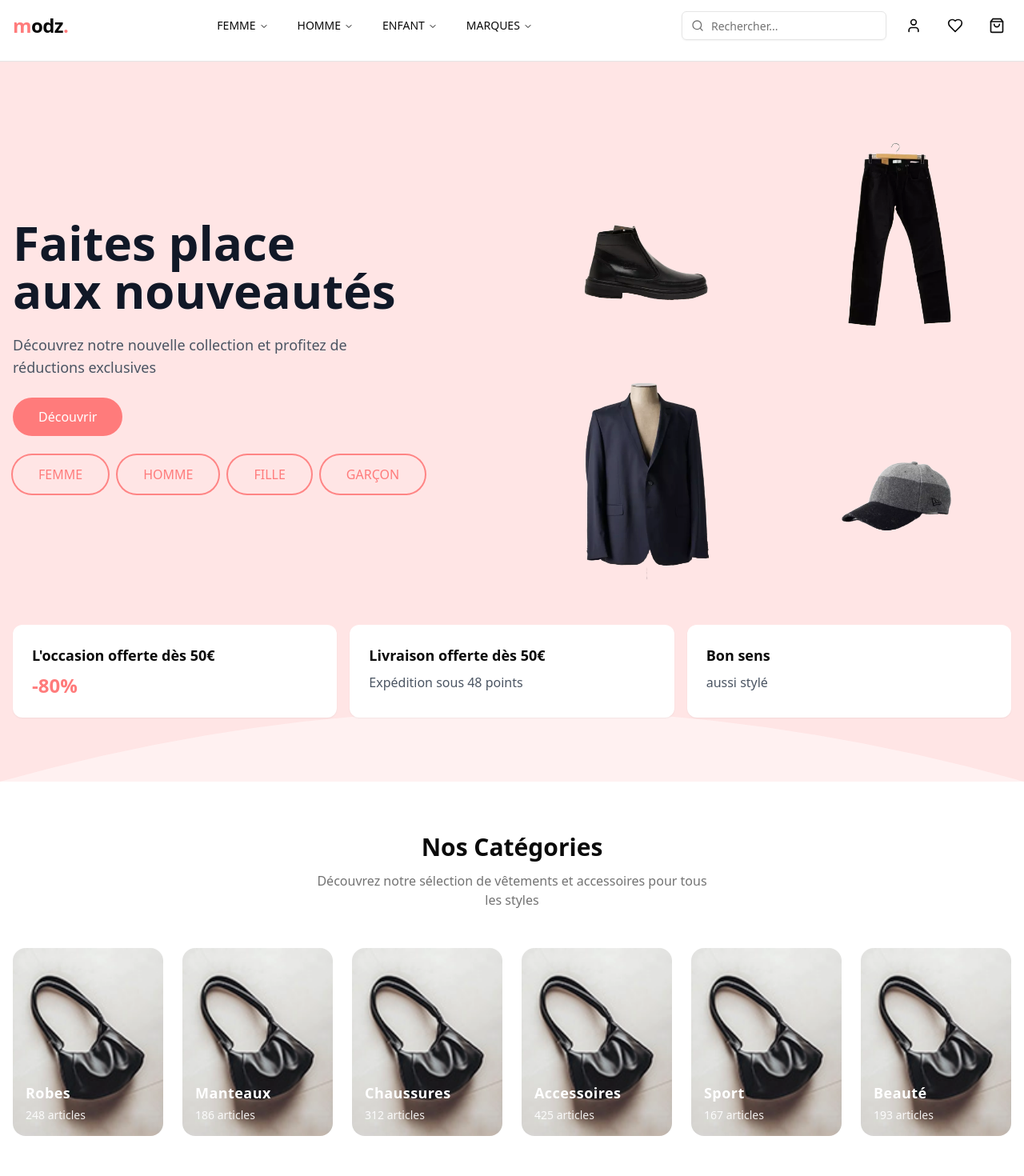
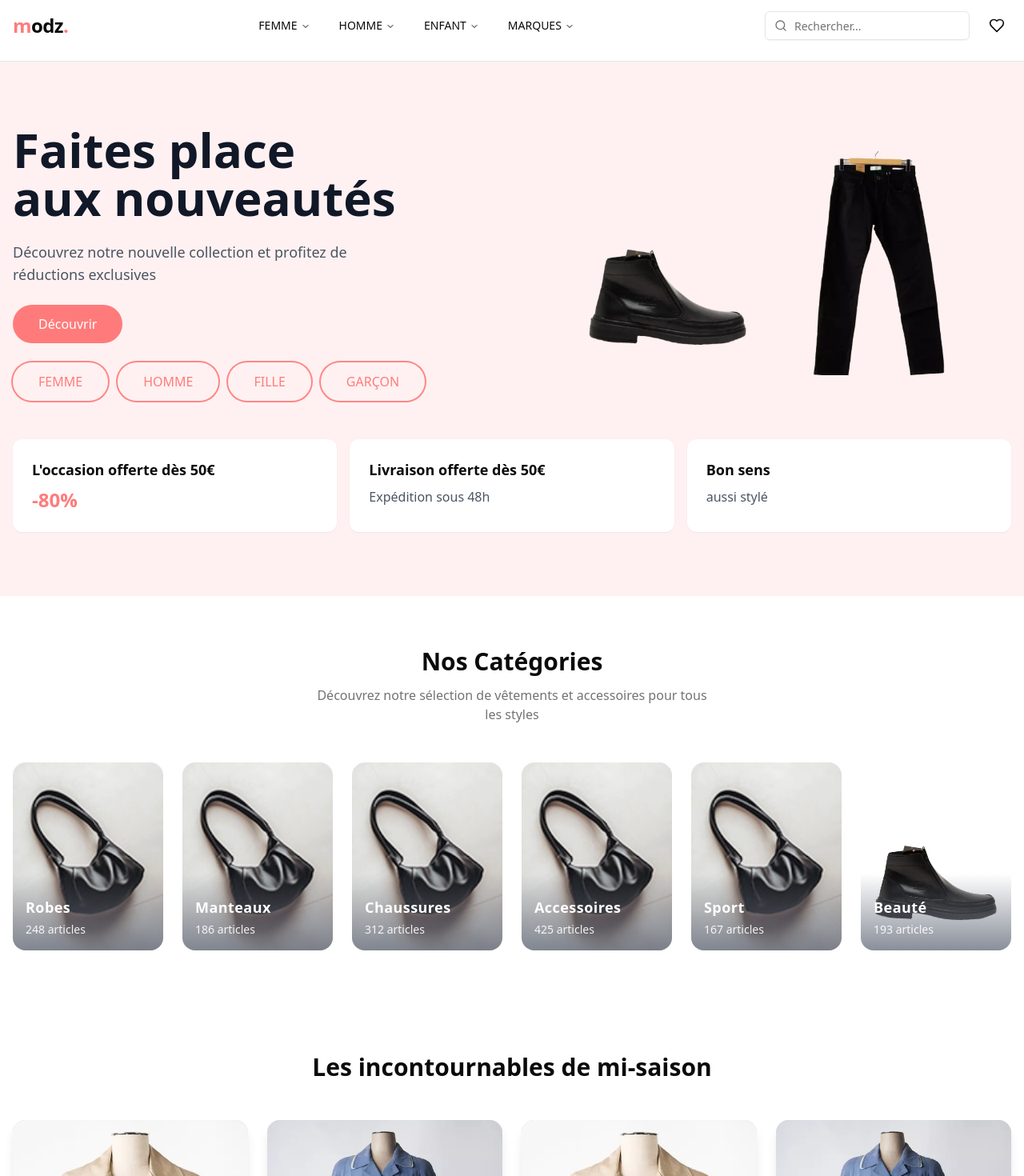
Before and after one commit to chihabMe/luxe, a Next.js app: page / in a window 1280 px wide. Shown: the top 1470 px of the page at 80% size. Built offline with nearby package versions, Linux system fonts and the light colour scheme.

Commit message:
improved the home page design

```diff
--- a/components/category-nav.tsx
+++ b/components/category-nav.tsx
@@ -42,7 +42,7 @@ const categories = [
   {
     name: "Beauté",
     description: "Soins & Bien-être",
-    image: "/category.webp",
+    image: "/hero-image-1.webp",
     itemCount: 193,
   },
 ]
@@ -79,7 +79,8 @@ export function CategoryNav() {
                     />
                   </div>
 
-                  {/* Gradient Overlay */}
+                  {/* Gradient Overlay - bottom gray for text visibility */}
+                  <div className="absolute inset-x-0 bottom-0 h-24 bg-gradient-to-t from-gray-500/80 to-transparent" />
 
                   {/* Content Overlay */}
                   <div className="absolute inset-0 p-4 flex flex-col justify-between text-white">
@@ -92,7 +93,7 @@ export function CategoryNav() {
                       {category.description}
                     </motion.div>
 
-                    <div className="space-y-1">
+                    <div className="space-y-1 relative z-10">
                       <h3 className="text-lg font-semibold tracking-wide">{category.name}</h3>
                       <p className="text-sm font-medium opacity-90">{category.itemCount} articles</p>
                     </div>
--- a/components/hero.tsx
+++ b/components/hero.tsx
@@ -1,39 +1,23 @@
-
-import * as motion from "motion/react-m"
-import Image from "next/image"
-import Link from "next/link"
+import * as motion from "motion/react-m";
+import Image from "next/image";
+import Link from "next/link";
 
 const featuredCategories = [
   { title: "L'occasion offerte dès 50€", discount: "-80%" },
-  { title: "Livraison offerte dès 50€", text: "Expédition sous 48 points" },
+  { title: "Livraison offerte dès 50€", text: "Expédition sous 48h" },
   { title: "Bon sens", text: "aussi stylé" },
-]
+];
 const mainCategories = [
   { title: "FEMME", href: "/femme" },
   { title: "HOMME", href: "/homme" },
   { title: "FILLE", href: "/fille" },
   { title: "GARÇON", href: "/garcon" },
-]
-
+];
 
 export function Hero() {
   return (
     <section className="relative bg-[#FFF1F1] overflow-hidden">
       <div className="container mx-auto px-4 py-12 md:py-20">
-        {/* Curved shape background */}
-        <div className="absolute inset-0 right-0">
-          <svg
-            className="h-full w-full"
-            viewBox="0 0 100 100"
-            preserveAspectRatio="none"
-            fill="none"
-            xmlns="http://www.w3.org/2000/svg"
-          >
-            <path d="M0 0 L100 0 L100 100 Q50 80 0 100 Z" fill="#FF7B7B" opacity="0.1" />
-          </svg>
-        </div>
-
-        {/* Main content */}
         <div className="relative z-10 grid lg:grid-cols-2 gap-12 items-center mb-12">
           <motion.div
             initial={{ opacity: 0, x: -50 }}
@@ -56,12 +40,18 @@ export function Hero() {
               Découvrir
             </Link>
             <div className="flex flex-wrap gap-3">
-              {mainCategories.map((category,index) => (
-                <motion.div key={category.title} initial={{opacity:0,y:-30}} animate={{opacity:1,y:0}} transition={{duration:0.5,delay:0.1*index}} whileHover={{ scale: 1.05 }} whileTap={{ scale: 0.95 }}>
+              {mainCategories.map((category, index) => (
+                <motion.div
+                  key={category.title}
+                  initial={{ opacity: 0, y: -30 }}
+                  animate={{ opacity: 1, y: 0 }}
+                  transition={{ duration: 0.5, delay: 0.1 * index }}
+                  whileHover={{ scale: 1.05 }}
+                  whileTap={{ scale: 0.95 }}
+                >
                   <Link
                     href={category.href}
-                    className="inline-block px-8 py-3 rounded-full ring-2 hover:text-white ring-[#FF7B7B]/90 text-[#FF7B7B]
-                             font-medium hover:bg-[#FF7B7B] transition-colors"
+                    className="inline-block px-8 py-3 rounded-full ring-2 hover:text-white ring-[#FF7B7B]/90 text-[#FF7B7B] font-medium hover:bg-[#FF7B7B] transition-colors"
                   >
                     {category.title}
                   </Link>
@@ -70,36 +60,28 @@ export function Hero() {
             </div>
           </motion.div>
 
-          {/* Images Grid with proper spacing and sizing */}
+          {/* Optimized Image Layout */}
           <motion.div
             initial={{ opacity: 0 }}
             animate={{ opacity: 1 }}
             transition={{ duration: 0.6 }}
-            className="relative w-full max-w-[600px] mx-auto lg:ml-auto"
+            className="relative w-full max-w-[500px] mx-auto lg:ml-auto"
           >
-            <div className="grid grid-cols-2 gap-4 md:gap-6">
-              {[1, 2, 3, 4].map((index) => (
+            <div className="grid grid-cols-1 md:grid-cols-2 gap-4">
+              {[1, 2].map((index) => (
                 <motion.div
                   key={index}
                   initial={{ opacity: 0, y: 20 }}
                   animate={{ opacity: 1, y: 0 }}
-                  transition={{
-                    duration: 0.5,
-                    delay: 0.2 + index * 0.15, // Increased delay between each image
-                  }}
-                  className="relative w-full  rounded-xl overflow-hidden  "
-                  style={{
-                    height: 'calc((min(600px, 100vw) - 3rem) / 2)', // Responsive height based on width
-                    minHeight: '180px', // Minimum height on small screens
-                    maxHeight: '280px', // Maximum height on large screens
-                  }}
+                  transition={{ duration: 0.5, delay: 0.2 + index * 0.15 }}
+                  className="relative w-full h-[280px] rounded-xl overflow-hidden "
                 >
                   <Image
                     src={`/hero-image-${index}.webp`}
                     alt={`Category ${index}`}
                     fill
-                    className="object-contain p-2 hover:scale-105 transition-transform duration-500"
-                    sizes="(max-width: 768px) 45vw, (max-width: 1200px) 280px, 300px"
+                    className="object-cover hover:scale-105 transition-transform duration-500"
+                    sizes="(max-width: 768px) 100vw, (max-width: 1200px) 280px, 400px"
                   />
                 </motion.div>
               ))}
@@ -107,7 +89,7 @@ export function Hero() {
           </motion.div>
         </div>
 
-        {/* Featured categories */}
+        {/* Featured Categories */}
         <motion.div
           initial={{ opacity: 0, y: 20 }}
           animate={{ opacity: 1, y: 0 }}
@@ -115,7 +97,10 @@ export function Hero() {
           className="relative grid md:grid-cols-3 gap-4 mt-8"
         >
           {featuredCategories.map((category, index) => (
-            <div key={index} className="bg-white p-6 rounded-xl shadow-sm hover:shadow-md transition-shadow">
+            <div
+              key={index}
+              className="bg-white p-6 rounded-xl shadow-sm hover:shadow-md transition-shadow"
+            >
               <h3 className="font-semibold text-lg mb-2">{category.title}</h3>
               {category.discount ? (
                 <span className="text-[#FF7B7B] text-2xl font-bold">{category.discount}</span>
@@ -127,5 +112,5 @@ export function Hero() {
         </motion.div>
       </div>
     </section>
-  )
+  );
 }
--- a/components/navbar.tsx
+++ b/components/navbar.tsx
@@ -1,9 +1,8 @@
 "use client";
-import type React from "react"
 
 import { useState, useEffect } from "react"
 import Link from "next/link"
-import { Search, User, Heart, ShoppingBag, Menu, X, ChevronDown } from "lucide-react"
+import { Search,  Heart, ShoppingBag, Menu, X, ChevronDown } from "lucide-react"
 import {
   NavigationMenu,
   NavigationMenuContent,
@@ -135,9 +134,8 @@ export function Navbar() {
                 className="pl-9 pr-4 h-9 focus:ring-1 focus:ring-[#FF7B7B]"
               />
             </div>
-            <NavIconButton icon={<User className="h-5 w-5" />} label="Compte" />
             <NavIconButton icon={<Heart className="h-5 w-5" />} label="Favoris" />
-            <NavIconButton icon={<ShoppingBag className="h-5 w-5" />} label="Panier" />
+            {/* <NavIconButton icon={<ShoppingBag className="h-5 w-5" />} label="Panier" /> */}
           </div>
 
           {/* Mobile Actions */}
@@ -149,9 +147,9 @@ export function Navbar() {
             >
               <Search className="h-5 w-5" />
             </button>
-            <NavIconButton icon={<User className="h-5 w-5" />} label="Compte" />
+            {/* <NavIconButton icon={<User className="h-5 w-5" />} label="Compte" /> */}
             <NavIconButton icon={<Heart className="h-5 w-5" />} label="Favoris" />
-            <NavIconButton icon={<ShoppingBag className="h-5 w-5" />} label="Panier" />
+            {/* <NavIconButton icon={<ShoppingBag className="h-5 w-5" />} label="Panier" /> */}
 
             {/* Mobile Menu */}
             <Sheet>
--- a/components/shopping-assistant.tsx
+++ b/components/shopping-assistant.tsx
@@ -5,7 +5,7 @@ import Image from "next/image"
 
 export function ShoppingAssistant() {
   return (
-    <section className="relative overflow-hidden bg-gradient-to-r from-[#FF7B7B] to-[#FFB4A2]">
+    <section className="relative overflow-hidden  bg-[#FF7B7B] ">
       <div className="container mx-auto">
         <div className="grid lg:grid-cols-2 items-center gap-12">
           {/* Text Content */}
@@ -39,18 +39,12 @@ export function ShoppingAssistant() {
             transition={{ duration: 0.6, delay: 0.2 }}
           >
             <div className="absolute inset-y-0 right-0 w-full">
-              <Image src="/placeholder.svg" alt="Shopping Assistant App" fill className="object-contain" />
+              <Image src="/hero-image-3.webp" alt="Shopping Assistant App" fill className="object-contain" />
             </div>
           </motion.div>
         </div>
       </div>
 
-      {/* Background curved shape */}
-      <div className="absolute inset-0 pointer-events-none">
-        <svg className="absolute right-0 h-full w-1/3" viewBox="0 0 100 100" preserveAspectRatio="none" fill="none">
-          <path d="M0 0 Q50 0 100 0 L100 100 Q50 100 0 100 Z" fill="#FFF0EB" opacity="0.2" />
-        </svg>
-      </div>
     </section>
   )
 }
```
